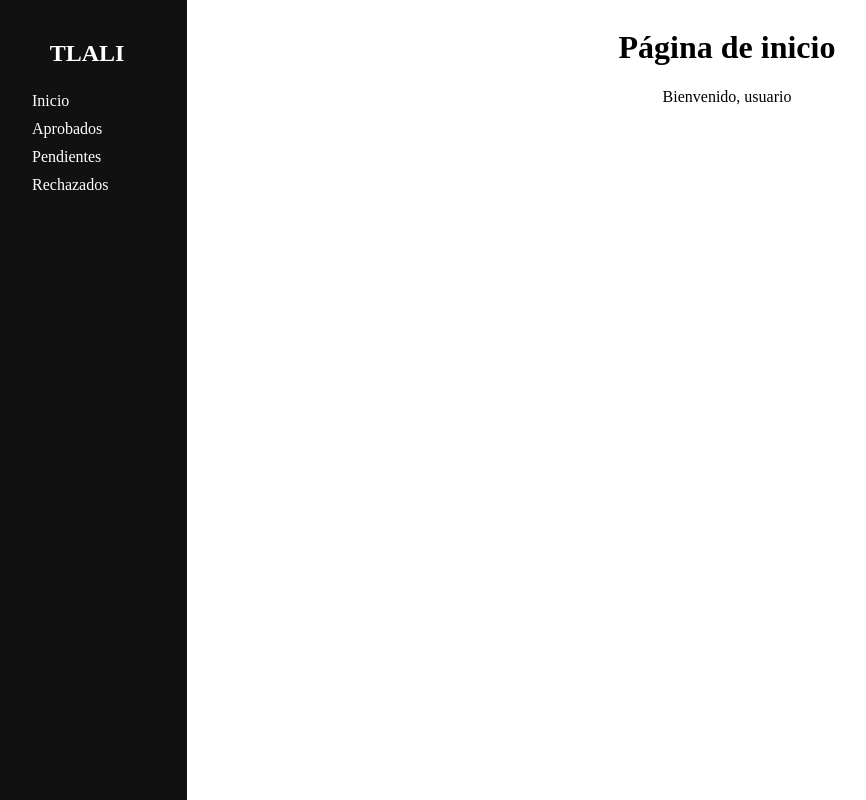
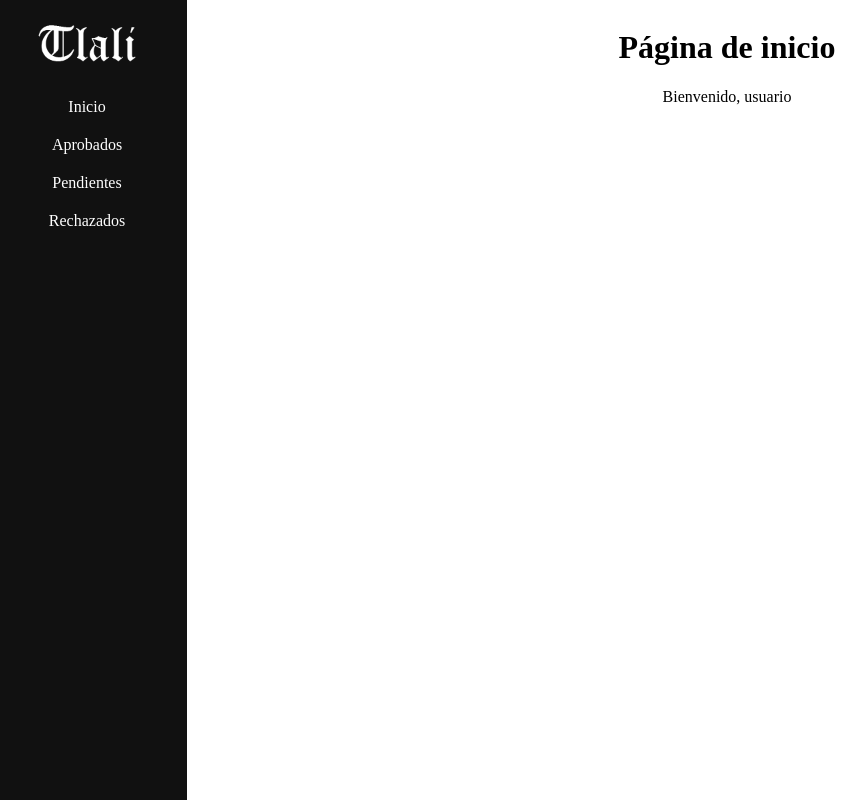
Before and after one commit to g-tecio/tlali-webeditor, a Nuxt app: page / in a window 1280 px wide. Shown: the top 800 px of the page, without its empty margins (13-879 px from the left). Built offline with nearby package versions, Linux system fonts and the light colour scheme.

Commit message:
Added logo and style

```diff
--- a/components/Sidebar.vue
+++ b/components/Sidebar.vue
@@ -1,11 +1,13 @@
 <template>
     <nav id="sidebar">
-      <h1>TLALI</h1>
+      <nuxt-link id="start" to="/">
+      <img src="@/assets/logo.png" alt="Tlali">
+      </nuxt-link>
       <ul>
-        <li><nuxt-link to="/articles">Inicio</nuxt-link></li>
-        <li><nuxt-link to="/articles/Aproved">Aprobados</nuxt-link></li>
-        <li><nuxt-link to="/articles/Pending">Pendientes</nuxt-link></li>
-        <li><nuxt-link to="/articles/Rejected">Rechazados</nuxt-link></li>
+        <li><nuxt-link to="/Articulos/">Inicio</nuxt-link></li>
+        <li><nuxt-link to="/Aprobado">Aprobados</nuxt-link></li>
+        <li><nuxt-link to="/Pendiente">Pendientes</nuxt-link></li>
+        <li><nuxt-link to="/Rechazado">Rechazados</nuxt-link></li>
       </ul>
     </nav>
 </template>
@@ -16,14 +18,20 @@ a {
   text-decoration: none;
 }
 
-h1 {
-  color: white;
-  text-align: center
+img {
+  display: block;
+  margin: auto;
+  width: 100px;
+}
+
+ul {
+  padding: 0;
 }
 
 li {
-  padding: 5px;
+  padding: 10px;
   list-style: none;
+  text-align: center;
 }
 
 #sidebar {
```
Also changed, not shown: assets/logo.png (added).
